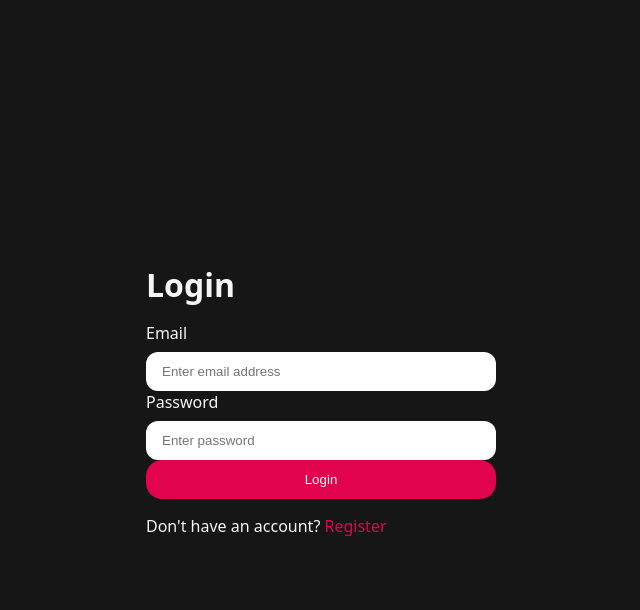
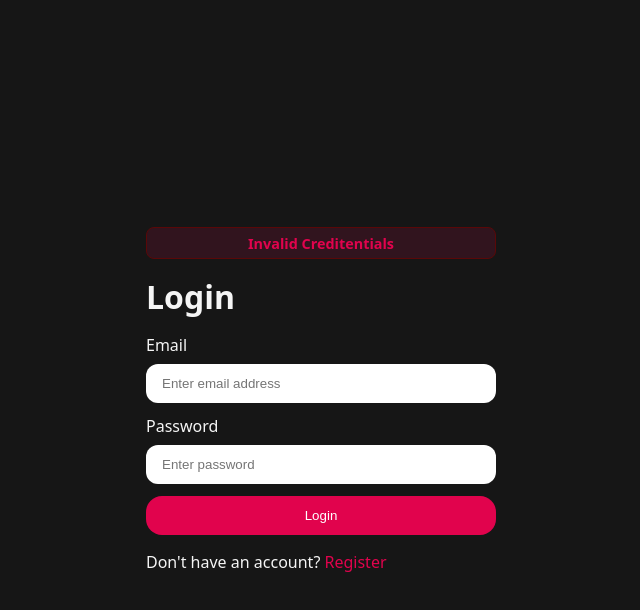
Before and after one commit to Thiruvangadan/PrepAI, a React (Vite) app in the folder frontend/: page /login in a window 1280 px wide. Both pictures are taken after typing "name@example.com", "Sample123" into the empty fields and a click on the button "Login". Shown: the top 610 px of the page, without its empty margins (319-959 px from the left). Built offline with nearby package versions, Linux system fonts and the light colour scheme; no server answers.

Commit message:
Added feedback to login UI

```diff
--- a/frontend/src/features/auth/auth.form.scss
+++ b/frontend/src/features/auth/auth.form.scss
@@ -11,13 +11,32 @@ main{
     display: flex;
     flex-direction: column;
     gap : 1rem;
+
+    form{
+      display: flex;
+      flex-direction: column;
+    }
+  }
+
+  .login {
+      form {
+      gap: 0.75rem;
+    }
   }
 
   .invalid{
     color: #e1034d;
     min-height: 2rem;
     font-size: 0.9rem;
-  }
+    opacity: 0;
+    transform: translateY(-4px);
+    transition: all 0.25s ease;
+}
+
+.invalid:not(:empty) {
+  opacity: 1;
+  transform: translateY(0);
+}
 
   .toast{
     display: flex;
@@ -29,10 +48,7 @@ main{
     border-radius: 0.5rem;
   }
 
-  form{
-    display: flex;
-    flex-direction: column;
-  }
+
   .input-group{
     display: flex;
     flex-direction: column;
--- a/frontend/src/features/auth/hooks/useAuth.js
+++ b/frontend/src/features/auth/hooks/useAuth.js
@@ -16,7 +16,7 @@ export const useAuth = () => {
       setUser(data.user);
       return { success: true };
     } catch (error) {
-      return { success: false, message: error };
+      return { success: false };
     } finally {
       setLoading(false);
     }
--- a/frontend/src/features/auth/pages/Login.jsx
+++ b/frontend/src/features/auth/pages/Login.jsx
@@ -9,14 +9,24 @@ const Login = () => {
   const navigate = useNavigate();
   const [email, setEmail] = useState("");
   const [password, setPassword] = useState("");
+  const [error, setError] = useState("");
 
   const handleSubmit = async (e) => {
     e.preventDefault();
+    if (!email.trim() || !password.trim()) {
+      setError("All fields are required");
+      return;
+    }
+
     const res = await handleLogin({ email, password });
-    if (res.success) {
-      navigate("/");
+    if (!res.success) {
+      setError("Invalid Creditentials");
+      setEmail("");
+      setPassword("");
+      return;
     }
-    return;
+
+    navigate("/");
   };
 
   if (loading) {
@@ -24,14 +34,17 @@ const Login = () => {
   }
   return (
     <main>
-      <div className="form-container">
+      <div className="form-container login">
+        <div className={`invalid ${error ? "toast" : ""}`}>{error || ""}</div>
         <h1>Login</h1>
         <form onSubmit={handleSubmit}>
           <div className="input-group">
             <label htmlFor="email">Email</label>
             <input
+              value={email}
               onChange={(e) => {
                 setEmail(e.target.value);
+                setError("");
               }}
               type="email"
               id="email"
@@ -42,6 +55,7 @@ const Login = () => {
           <div className="input-group">
             <label htmlFor="password">Password</label>
             <input
+              value={password}
               onChange={(e) => {
                 setPassword(e.target.value);
               }}
--- a/frontend/src/features/auth/services/auth.api.js
+++ b/frontend/src/features/auth/services/auth.api.js
@@ -25,7 +25,7 @@ export const login = async ({ email, password }) => {
     });
     return res.data;
   } catch (error) {
-    console.log(error.response?.data?.message);
+    throw error;
   }
 };
 
```
